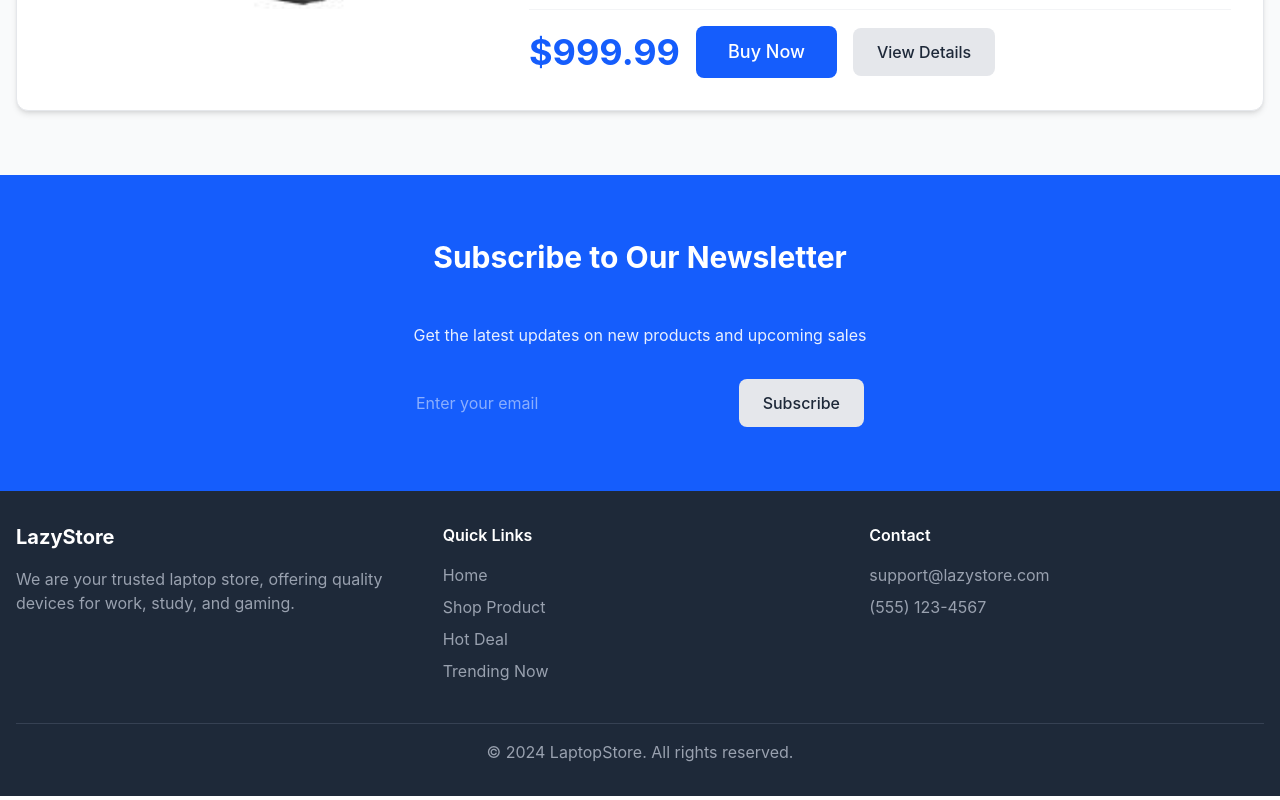
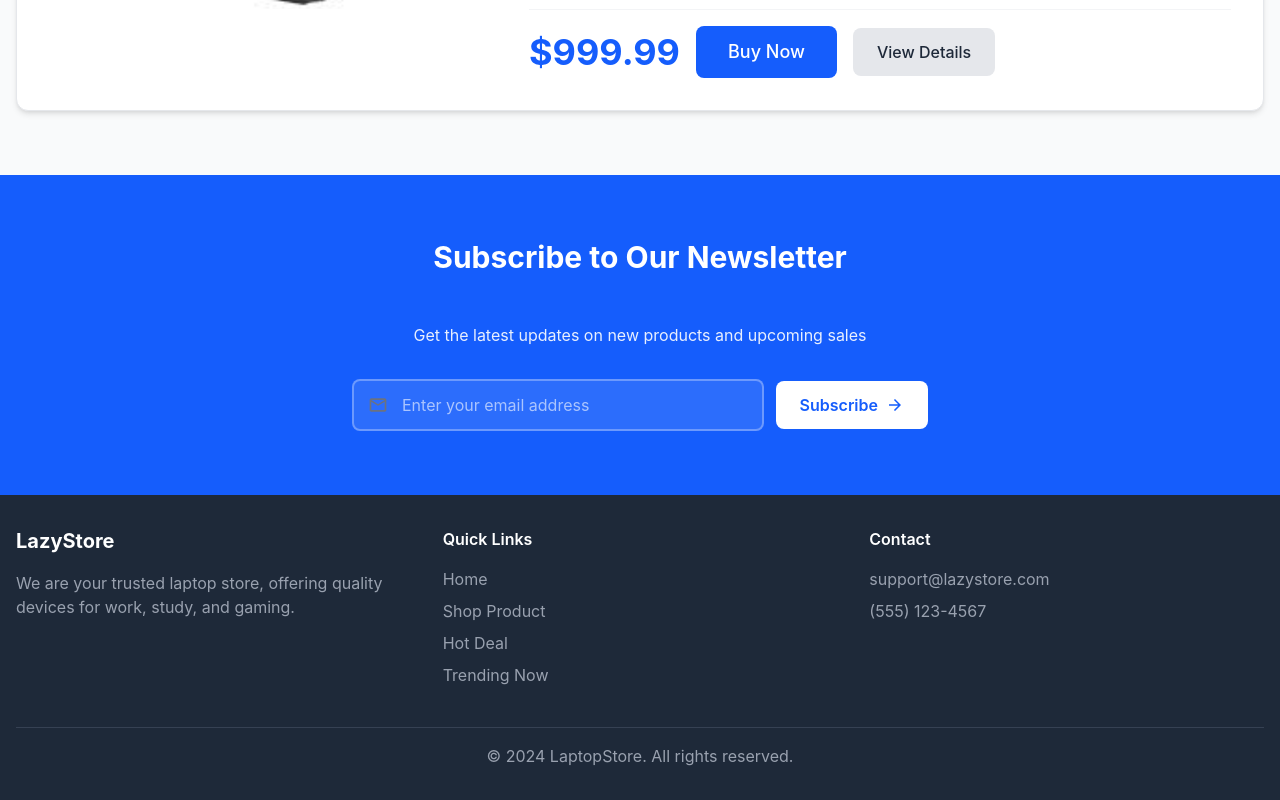
Before and after one commit to so-dawg/Front-end-web, a React (Vite) app: page / in a window 1280 px wide. Shown: the part 9763-10563 px from the top of the page. Built offline with nearby package versions, Linux system fonts and the light colour scheme.

Commit message:
final fix

```diff
--- a/src/index.css
+++ b/src/index.css
@@ -224,10 +224,20 @@
 }
 
 .newsletter-form {
-  @apply max-w-md mx-auto flex gap-4;
+  @apply max-w-xl mx-auto flex gap-3 items-center;
+  position: relative;
+}
+.newsletter-icon {
+  position: absolute;
+  left: 1rem;
+  color: #6b7280;
+  pointer-events: none;
 }
 .newsletter-input {
-  @apply flex-1;
+  @apply flex-1 pl-12 pr-4 py-3 rounded-lg border-2 border-white/30 bg-white/10 text-white placeholder-white/60 focus:outline-none focus:border-white focus:bg-white/20 transition-all;
+}
+.newsletter-btn {
+  @apply flex items-center gap-2 px-6 py-3 bg-white text-blue-600 font-semibold rounded-lg hover:bg-white/90 transition-all whitespace-nowrap;
 }
 
 .shop-empty {
--- a/src/pages/Home.jsx
+++ b/src/pages/Home.jsx
@@ -38,7 +38,7 @@ function Home() {
       title: "Premium Laptops",
       subtitle: "Discover the latest in performance and innovation",
       cta: "Shop Now",
-      ctaLink: "/shop",
+      ctaLink: "/shop?category=latest",
     },
     {
       image: laptop2,
@@ -54,7 +54,7 @@ function Home() {
       title: "Dominate the Game",
       subtitle: "High-performance gaming laptops built for victory",
       cta: "Explore Gaming",
-      ctaLink: "/shop",
+      ctaLink: "/shop?category=gaming",
     },
     {
       image: laptop4,
@@ -319,12 +319,20 @@ function Home() {
             Get the latest updates on new products and upcoming sales
           </p>
           <div className="newsletter-form">
+            <svg className="newsletter-icon" xmlns="http://www.w3.org/2000/svg" height="20" viewBox="0 -960 960 960" width="20" fill="currentColor">
+              <path d="M160-160q-33 0-56.5-23.5T80-240v-480q0-33 23.5-56.5T160-800h640q33 0 56.5 23.5T880-720v480q0 33-23.5 56.5T800-160H160Zm320-280L160-640v400h640v-400L480-440Zm0-80 320-200H160l320 200ZM160-640v-80 480-400Z" />
+            </svg>
             <input
               type="email"
-              placeholder="Enter your email"
+              placeholder="Enter your email address"
               className="input newsletter-input"
             />
-            <button className="btn-secondary">Subscribe</button>
+            <button className="btn-secondary newsletter-btn">
+              <span>Subscribe</span>
+              <svg xmlns="http://www.w3.org/2000/svg" height="18" viewBox="0 -960 960 960" width="18" fill="currentColor">
+                <path d="M647-440H160v-80h487L423-744l57-56 320 320-320 320-57-56 224-224Z" />
+              </svg>
+            </button>
           </div>
         </div>
       </section>
--- a/src/pages/Shop.jsx
+++ b/src/pages/Shop.jsx
@@ -14,6 +14,12 @@ function Shop() {
     if (category === "gamming") return "gaming";
     if (category === "laptop") return "all";
     return category;
+  };
+
+  const isLatestProduct = (product) => {
+    // Get the latest products (first 20 products as newest arrivals)
+    const latestIds = products.slice(0, 20).map((p) => p.id);
+    return latestIds.includes(product.id);
   };
 
   const isGamingLaptop = (product) => {
@@ -90,6 +96,7 @@ function Shop() {
     if (selectedCategory === "trending") return trendingLaptops;
     if (selectedCategory === "gaming") return products.filter(isGamingLaptop);
     if (selectedCategory === "office") return products.filter(isOfficeLaptop);
+    if (selectedCategory === "latest") return products.filter(isLatestProduct);
     return products;
   };
 
@@ -135,6 +142,7 @@ function Shop() {
     if (selectedCategory === "trending") return "Trending Laptops";
     if (selectedCategory === "gaming") return "Gaming Laptops";
     if (selectedCategory === "office") return "Office Laptops";
+    if (selectedCategory === "latest") return "Latest Arrivals";
     return "Shop Laptops";
   };
 
```
